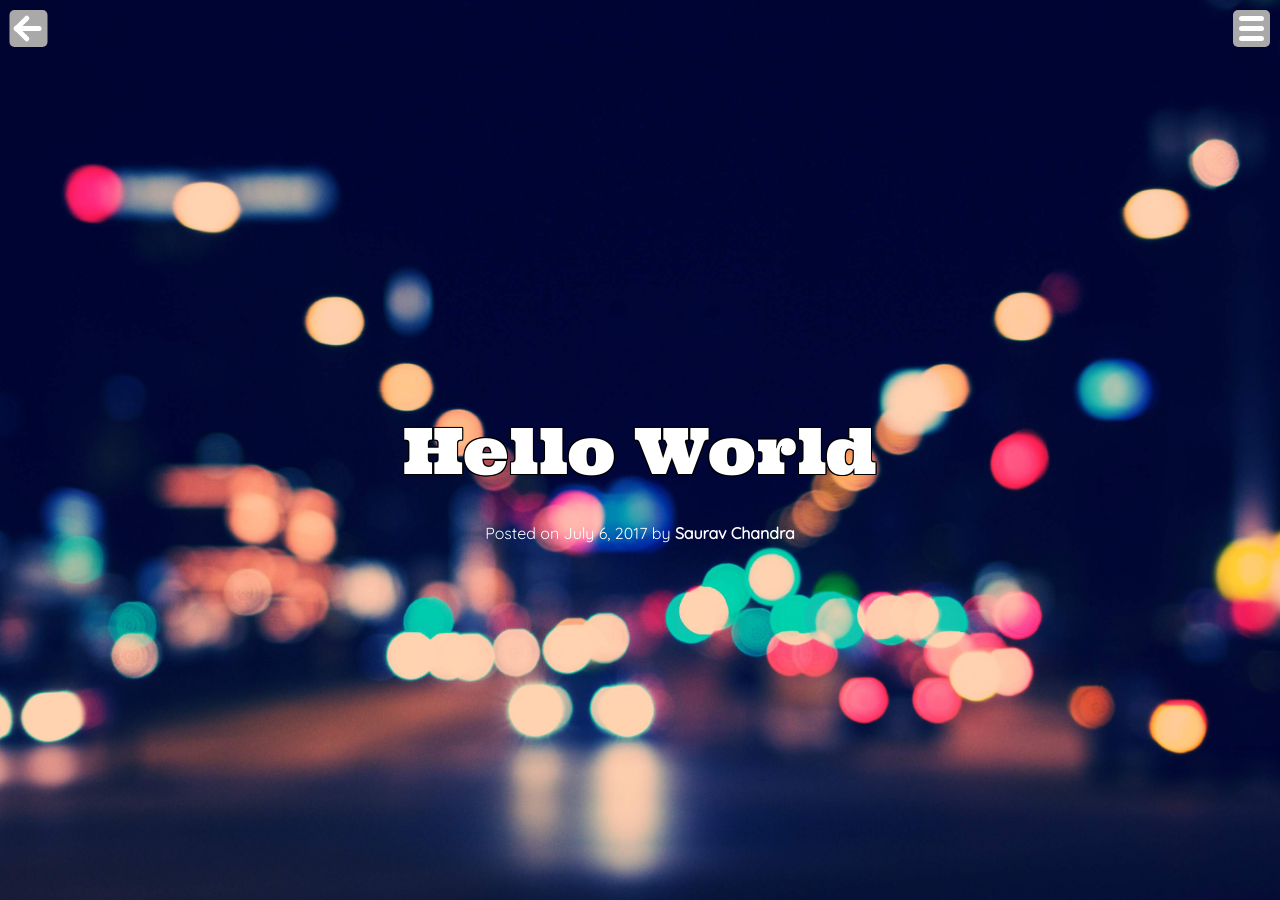
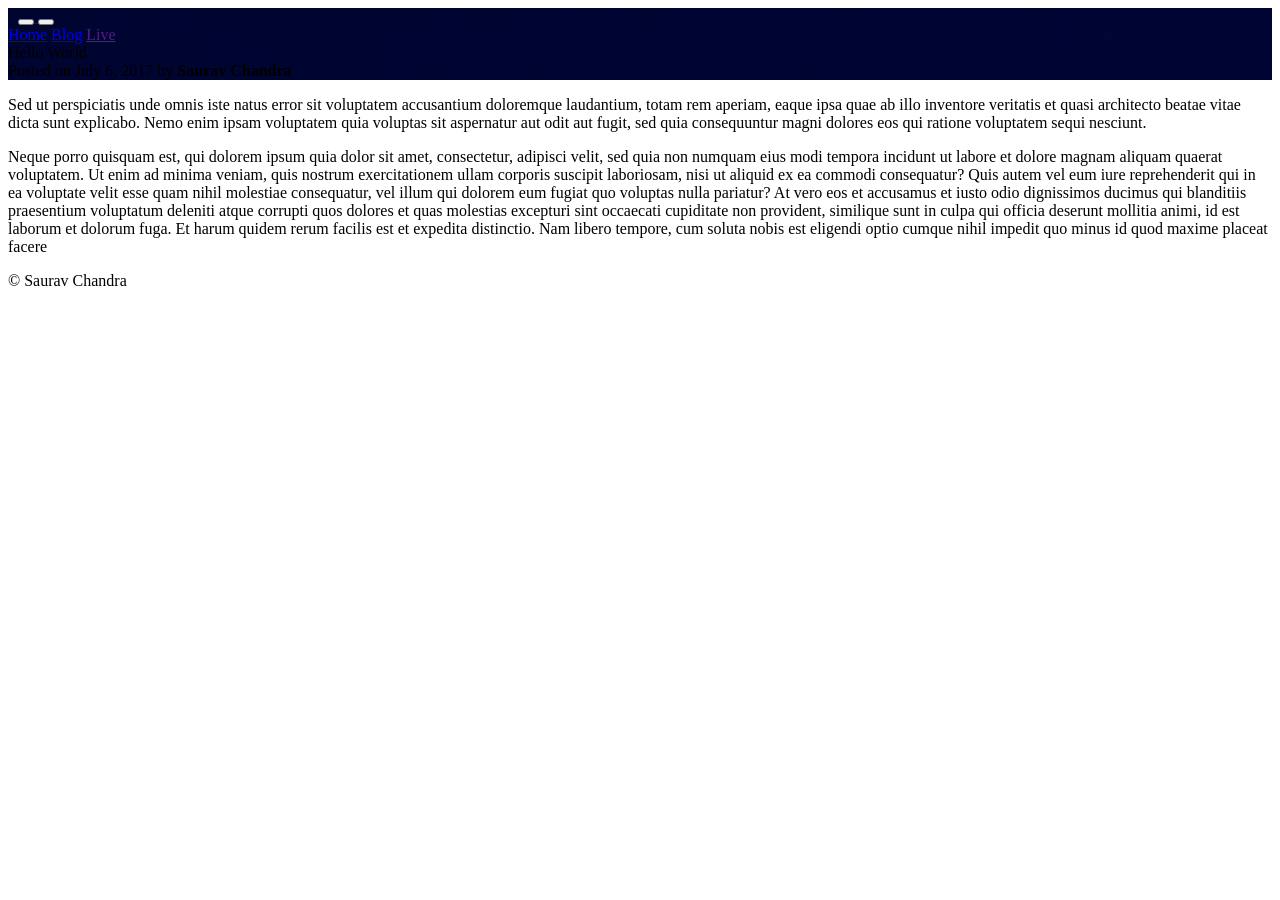
Before and after one commit to testlabsc/sauravchandra.github.io, a Jekyll site: the page built from _posts/2017-07-06-Hello-World.md, in a window 1280 px wide and 900 px high. Built offline with Jekyll 4.4.1, drawn with Linux system fonts in a browser that asks for light colours.

Commit message:
Create post.html

```diff
--- a/_layouts/post.html
+++ b/_layouts/post.html
@@ -10,8 +10,8 @@
     <meta property="og:url" content="{{ site.baseurl }}{{ post.url }}"/>
     <meta property="og:site_name" content="{{ site.name }}"/>
 
-    <link rel="stylesheet" type="text/css" href="../style-dev.css" />
-    <link href="https://fonts.googleapis.com/css?family=Quicksand|Ultra" rel="stylesheet">    <link rel="icon" href="../favicon.ico" type="image/x-icon"/>
+    <link rel="stylesheet" type="text/css" href="../style-dev.css" media="print"/>
+    <link href="https://fonts.googleapis.com/css?family=Quicksand|Ultra" rel="stylesheet" media="print">    <link rel="icon" href="../favicon.ico" type="image/x-icon"/>
   </head>
 
   <body id="blog">
```
